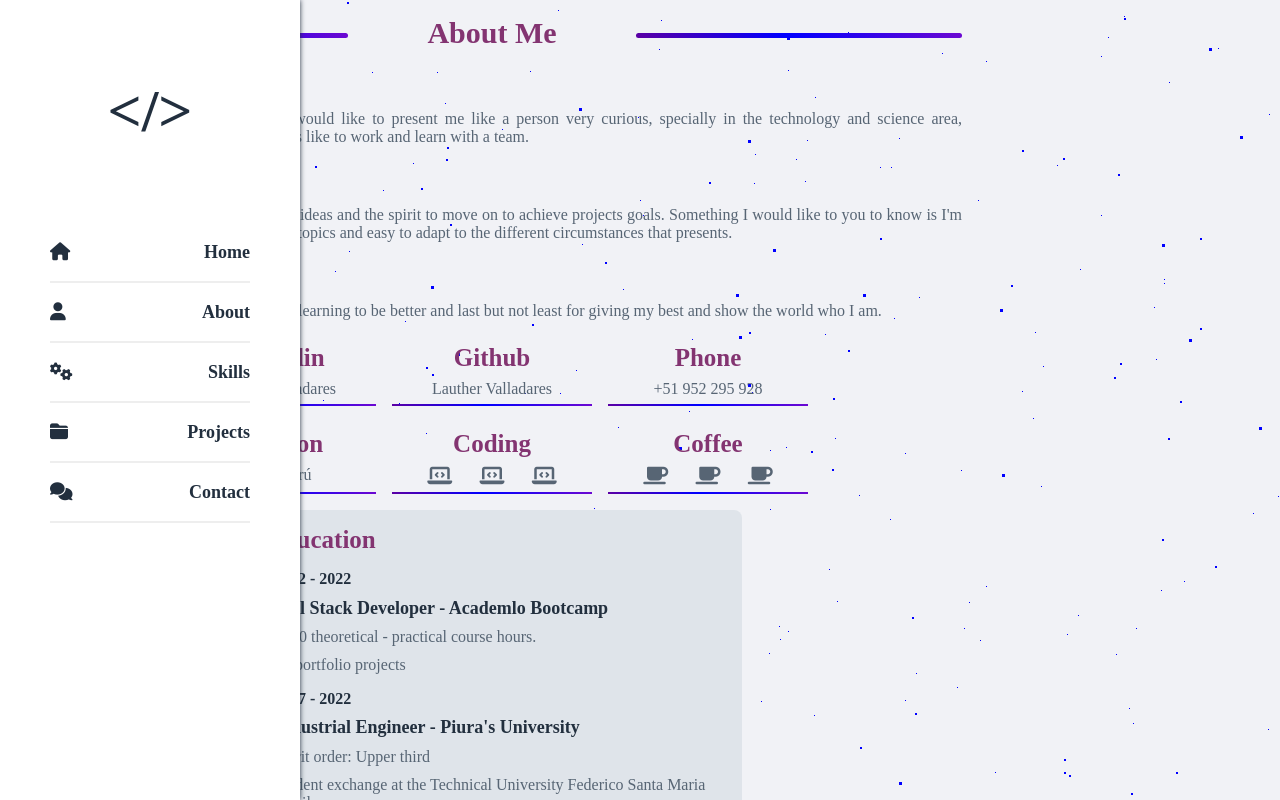
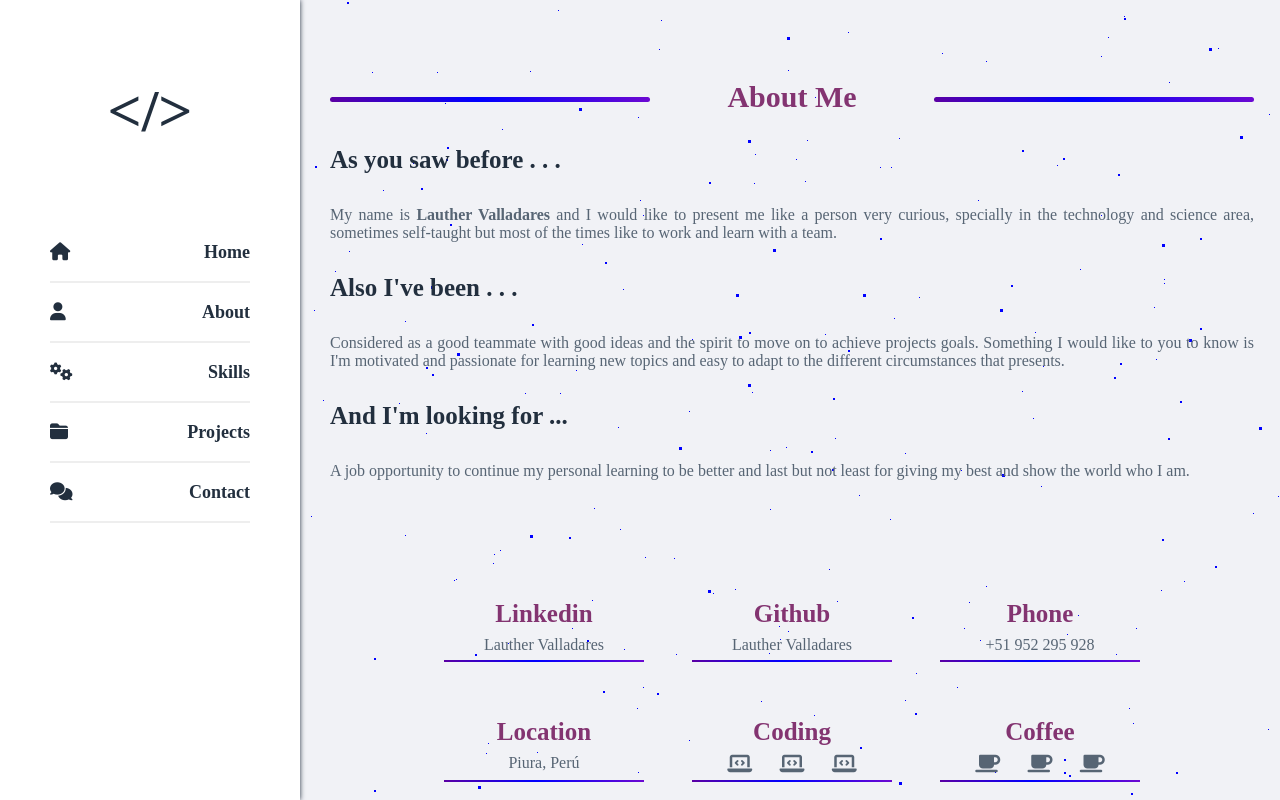
Before and after one commit to Lauther99/lauther-portfolio-v2, a React (Vite) app: page / in a window 1280 px wide. Both pictures are taken after a click on the item "About". Shown: the top 800 px of the page. Built offline with nearby package versions, Linux system fonts and the light colour scheme; a web font is replaced by a local one.

Commit message:
about page 100% completed desktop style

```diff
--- a/src/assets/styles/about.css
+++ b/src/assets/styles/about.css
@@ -6,7 +6,7 @@
     flex-direction: column;
     align-items: flex-start;
     justify-content: center;
-    gap: 1rem;
+    gap: 7rem;
     animation: slideSection 1s ease;
 }
 
@@ -15,7 +15,7 @@
     display: flex;
     flex-direction: column;
     align-items: flex-start;
-    gap: 1rem;
+    gap: 2rem;
 }
 
 .description-container h1 {
@@ -72,7 +72,7 @@
     flex-direction: row;
     justify-content: center;
     flex-wrap: wrap;
-    gap: 1rem;
+    gap: 3rem;
 }
 
 .info-item {
@@ -183,7 +183,12 @@
 
 @media screen and (min-width: 1024px) {
     #about{
-        width: calc(100% - 300px - .5rem);
+        position: relative;
+        width: calc(100% - 300px);
+        max-width: calc(100% - 300px);
+        left: 300px;
+        margin: 0;
+        padding: 5rem 2rem 5rem 1.5rem;
     }
 
 }
--- a/src/assets/styles/animations.css
+++ b/src/assets/styles/animations.css
@@ -78,3 +78,15 @@
         transform: translate(1px, -2px) rotate(-1deg);
     }
 }
+
+@keyframes helloWorldMove {
+    0%{
+        width: 0px;
+    }
+    50%{
+        width: 380px;
+    }
+    100%{
+        width: 0px;
+    }
+}
--- a/src/assets/styles/home.css
+++ b/src/assets/styles/home.css
@@ -96,17 +96,4 @@
         animation: helloWorldMove 10s infinite;
         animation-delay: 3s;
     }
-
 }
-
-@keyframes helloWorldMove {
-    0%{
-        width: 0px;
-    }
-    50%{
-        width: 380px;
-    }
-    100%{
-        width: 0px;
-    }
-}
```
